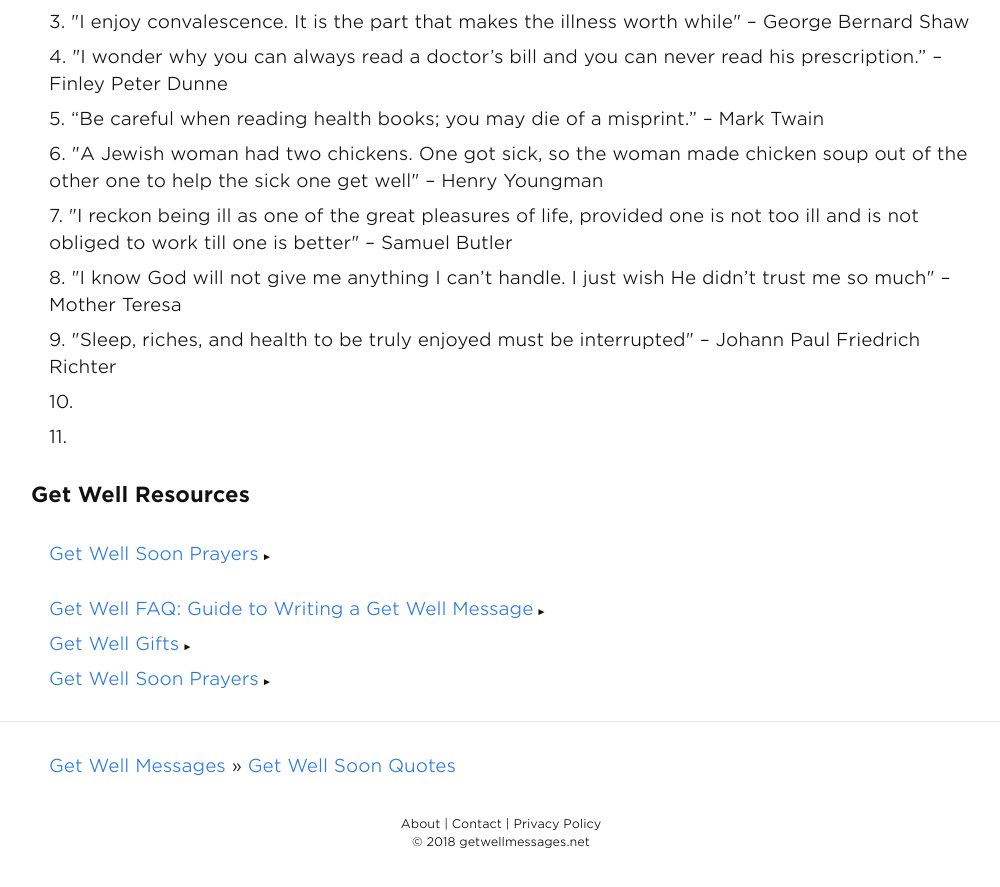
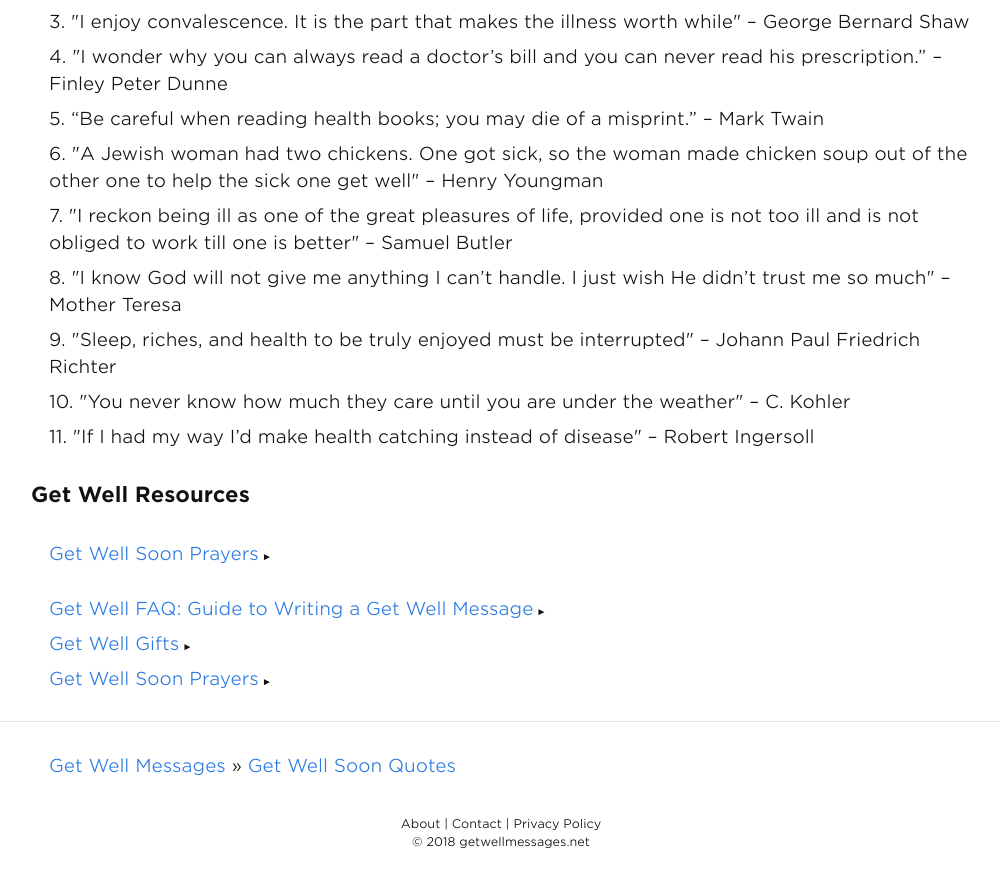
Before and after one commit to andyml123/andyml123.github.io, a Jekyll site: the page built from get-well-soon-quotes.md, in a window 1280 px wide and 900 px high, scrolled down 1535 px. Shown: the top 887 px of the window, without its empty margins (139-1139 px from the left). Built offline with Jekyll 4.4.1, drawn with Linux system fonts in a browser that asks for light colours.

Commit message:
Update get-well-soon-quotes.md

```diff
--- a/get-well-soon-quotes.md
+++ b/get-well-soon-quotes.md
@@ -62,7 +62,7 @@ Henry Youngman</li>
 <li>"I know God will not give me anything I can’t handle. I just wish He didn’t trust me so much" – Mother Teresa</li>
 <li>"Sleep, riches, and health to be truly enjoyed must be interrupted" –
 Johann Paul Friedrich Richter</li>
-<li></li>
-<li></li>
-
+<li>"You never know how much they care until you are under the weather" – C. Kohler</li>
+<li>"If I had my way I’d make health catching instead of disease" –
+Robert Ingersoll</li>
 </ol>
```
